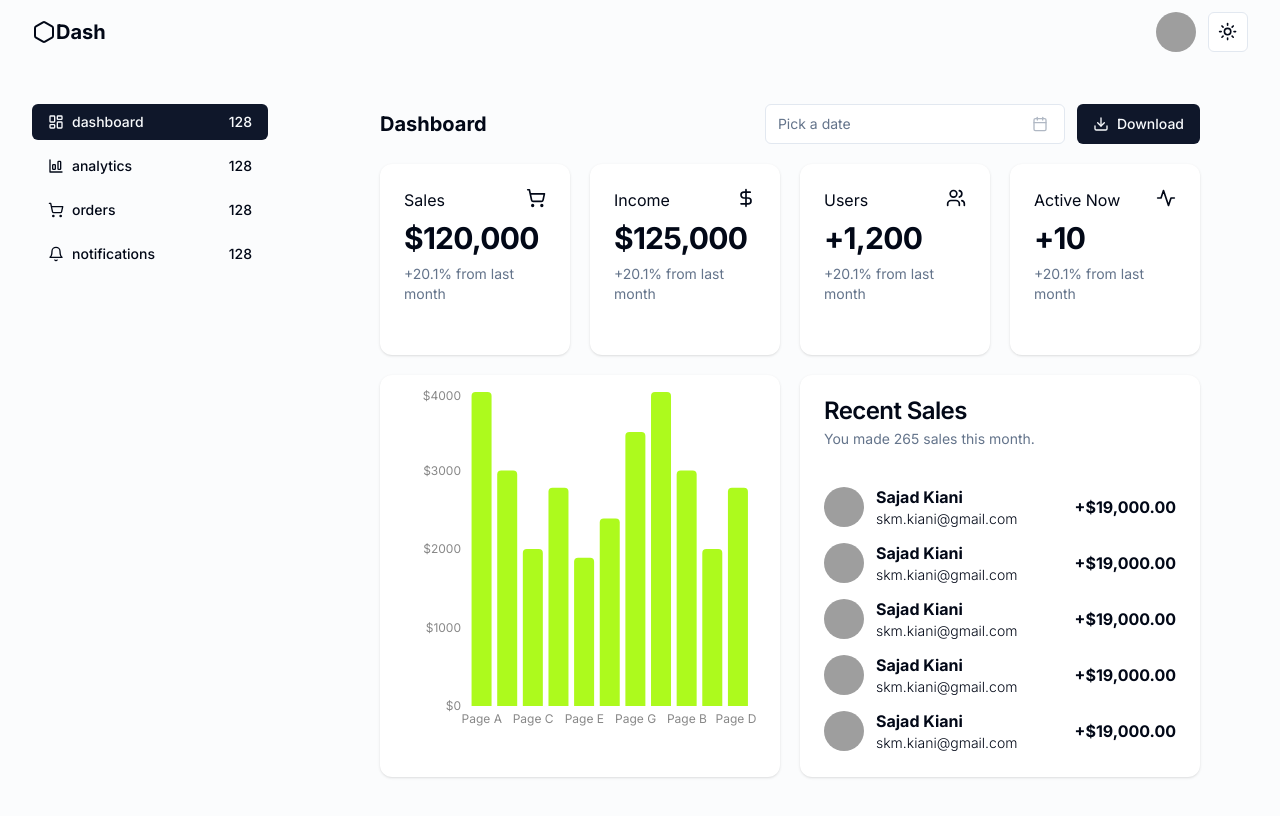
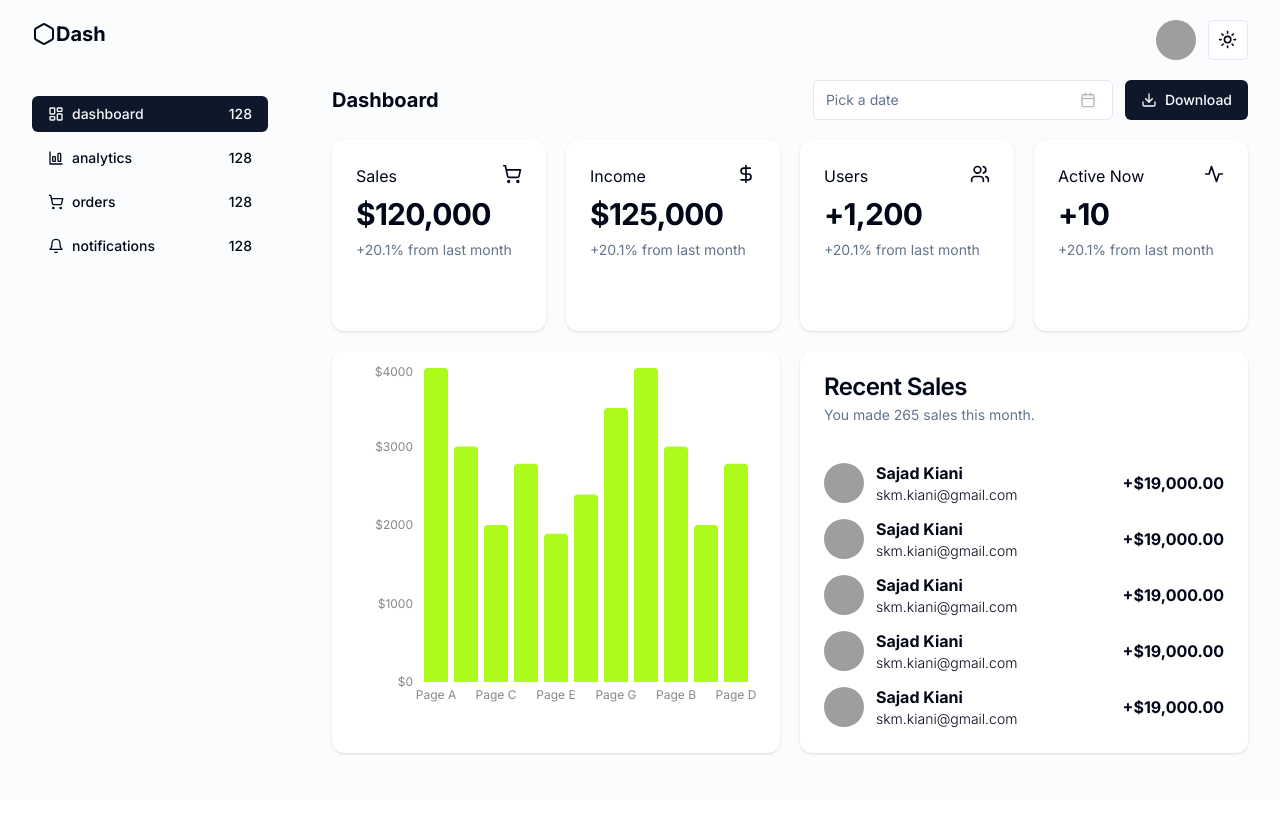
Before and after one commit to SajjadKiani/dashboard-ui, a Next.js app: page / in a window 1280 px wide. Shown: the top 816 px of the page. Built offline with nearby package versions, Linux system fonts and the light colour scheme; grey boxes are pictures that could not be loaded.

Commit message:
change layout

```diff
--- a/src/app/(dashboard)/layout.js
+++ b/src/app/(dashboard)/layout.js
@@ -4,17 +4,17 @@ import Sidebar from "@/components/layout/sidebar";
 export default function Layout ({children}) {
 
   return (
-    <main className="flex flex-col min-h-screen bg-secondary/30">
-      <div className="flex-none px-8 py-3">
-        <Navbar />
+    <main className="flex min-h-screen bg-secondary/30">
+      <div className="px-8 py-5 min-w-[300px]">
+        <Sidebar />
       </div>
-      <div className="flex-grow flex">
+      <div className="flex-1 flex flex-col">
 
-          <div className="flex-none px-8 py-10 md:w-[300px]">
-            <Sidebar />
+          <div className="px-8 py-5">
+            <Navbar />
           </div>
 
-          <div className="flex-1 p-20 pt-10">
+          <div className="flex-1 container">
             {children}
           </div>
 
--- a/src/components/layout/Navbar.jsx
+++ b/src/components/layout/Navbar.jsx
@@ -1,4 +1,3 @@
-import Logo from "./Logo";
 import { Button } from "../ui/button";
 import { Avatar, AvatarFallback, AvatarImage } from "@/components/ui/avatar"
 import ModeToggle from "../common/ModeToggle";
@@ -6,8 +5,7 @@ import ModeToggle from "../common/ModeToggle";
 export default function Navbar () {
 
     return (
-        <header className="flex justify-between items-center">
-            <Logo />
+        <header className="flex justify-end items-center">
 
             <div className="flex gap-3">
                 <Avatar>
--- a/src/components/layout/sidebar.jsx
+++ b/src/components/layout/sidebar.jsx
@@ -3,13 +3,16 @@ import { Button } from "../ui/button"
 import Link from "next/link"
 import { usePathname } from "next/navigation"
 import Links from "./links";
+import Logo from "./Logo";
 
 export default function Sidebar () {
 
     const pathname = usePathname()
 
     return (
-        <nav className="flex flex-col gap-2">
+        <div className="flex flex-col gap-12">
+            <Logo />
+            <nav className="flex-1 flex flex-col gap-2 justify-center">
                 {Links.map((link, index) =>
                     <Button key={index} asChild variant={ pathname === link.path ? '' : 'ghost' }>
                         <Link href={link.path} className="inline-flex items-center whitespace-nowrap text-sm font-medium ring-offset-background transition-colors focus-visible:outline-none focus-visible:ring-2 focus-visible:ring-ring focus-visible:ring-offset-2 disabled:pointer-events-none disabled:opacity-50 hover:bg-accent h-9 rounded-md px-3 justify-start">
@@ -21,5 +24,6 @@ export default function Sidebar () {
                 )}
 
             </nav>
+        </div>
     )
 }
```
Lines whose indentation alone changed are shown as unchanged.
